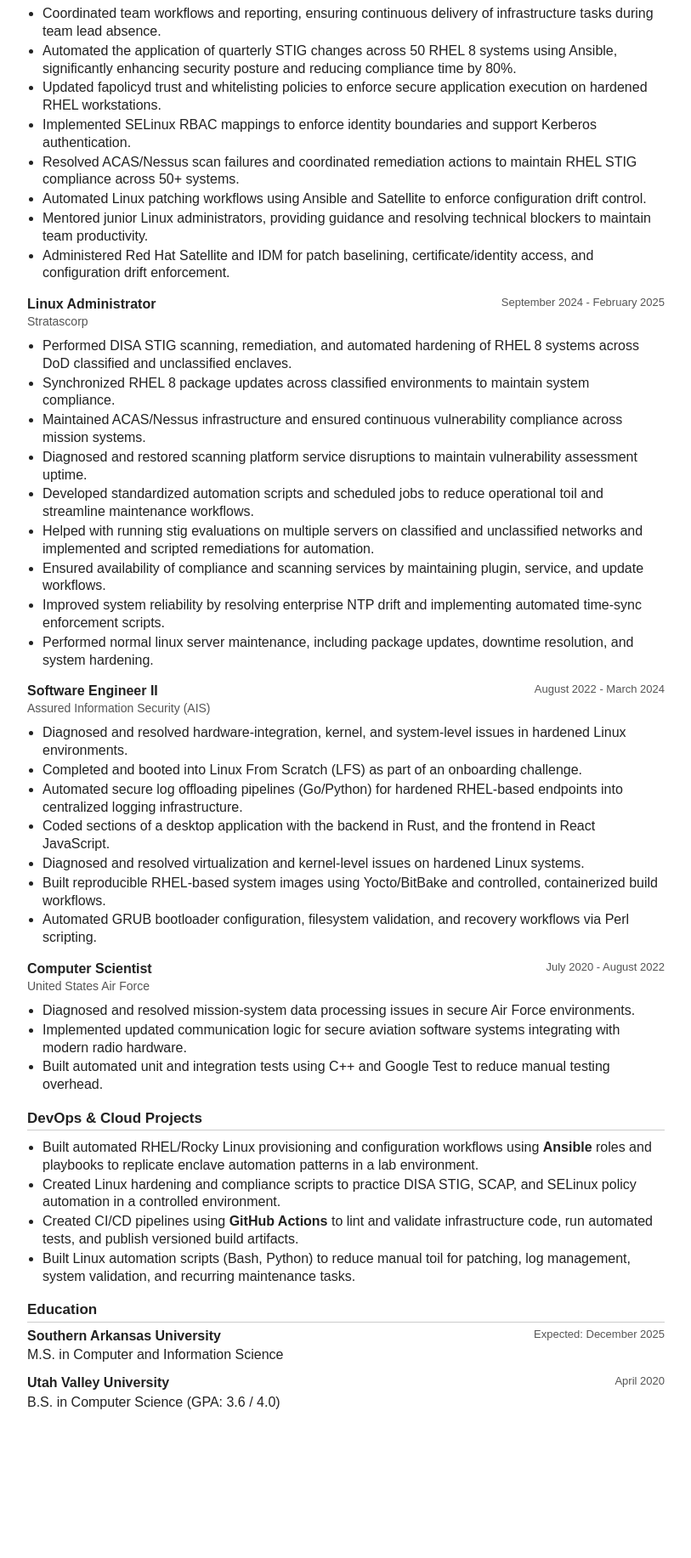
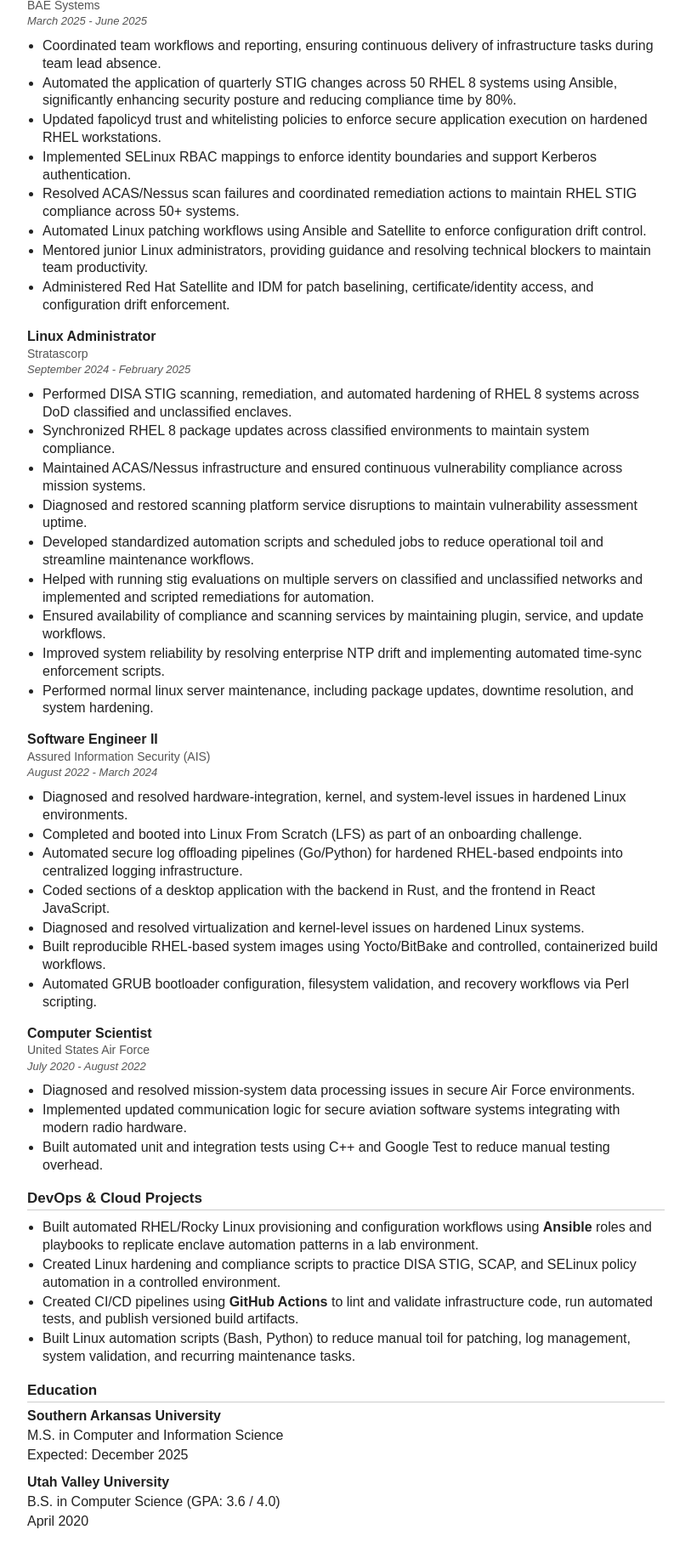
Before and after one commit to reedmcfadden/resume, a plain HTML site: page index.html in a window 1280 px wide. Shown: the part 956-2789 px from the top of the page at 85% size, without its empty margins (233-1046 px from the left). Before the commit the page ends 2649 px from the top, so only its background shows below. Drawn offline with Linux system fonts and the light colour scheme.

Commit message:
move dates underneath company, instead of right justified
Signed-off-by: Reed McFadden <reed.mcfadden@gmail.com>

```diff
--- a/index.html
+++ b/index.html
@@ -64,11 +64,12 @@
 }
 
 .dates {
-  float: right;
+  font-size: 13px;
+  font-style: italic;
   color: #555;
-  font-size: 13px;
-  margin-top: 0;
-  margin-bottom: 0;
+  margin: 0 0 6px 0;
+  padding: 0;
+  display: block;
 }
 
 .education-block {
@@ -79,7 +80,7 @@
 <body>
 
 <h1>Reed McFadden</h1>
-<div class="meta">TS/SCI • linkedin.com/in/reed-mcfadden • github.com/reedmcfadden • reedmcfadden.github.io/resume</div>
+<div class="meta">Active TS/SCI • linkedin.com/in/reed-mcfadden • github.com/reedmcfadden • reedmcfadden.github.io/resume</div>
 
 <h2>Summary</h2>
 <p><p>RHCE-certified Linux Engineer with TS/SCI clearance, specializing in secure RHEL enterprise environments, Linux automation, DISA STIG compliance, and classified infrastructure operations. Experienced with Ansible, Satellite/IDM, SELinux policy management, enclave patching workflows, and virtualization platforms. Focused on strengthening mission-critical systems through hardening, configuration automation, and reliable RHEL lifecycle management.</p>
@@ -99,9 +100,9 @@
 
 <h2>Experience</h2>
 
-<div class="dates">September 2025 – Present</div>
 <p class="job-title">Linux Systems and Integration Engineer</p>
 <p class="company">General Dynamics Mission Systems (GDMS)</p>
+<p class="dates">September 2025 – Present</div>
 <ul>
   <li>Configured and validated RHEL-based thick-client workstations according to program baselines and security requirements.</li>
   <li>Assisted with racking, cabling, and initial configuration of lab servers, network switches, and storage equipment for classified test environments.</li>
@@ -111,9 +112,9 @@
   <li>Participated in test automation planning sessions, contributing Linux requirements and validation criteria even though automation efforts were not fully adopted by the team.</li>
 </ul>
 
-<div class="dates">March 2025 - June 2025</div>
 <p class="job-title">Principal Systems Administrator</p>
 <p class="company">BAE Systems</p>
+<p class="dates">March 2025 - June 2025</p>
 <ul>
   <li>Coordinated team workflows and reporting, ensuring continuous delivery of infrastructure tasks during team lead absence.</li>
   <li>Automated the application of quarterly STIG changes across 50 RHEL 8 systems using Ansible, significantly enhancing security posture and reducing compliance time by 80%.</li>
@@ -125,9 +126,9 @@
   <li>Administered Red Hat Satellite and IDM for patch baselining, certificate/identity access, and configuration drift enforcement.</li>
 </ul>
 
-<div class="dates">September 2024 - February 2025</div>
 <p class="job-title">Linux Administrator</p>
 <p class="company">Stratascorp</p>
+<p class="dates">September 2024 - February 2025</p>
 <ul>
   <li>Performed DISA STIG scanning, remediation, and automated hardening of RHEL 8 systems across DoD classified and unclassified enclaves.</li>
   <li>Synchronized RHEL 8 package updates across classified environments to maintain system compliance.</li>
@@ -140,9 +141,9 @@
   <li>Performed normal linux server maintenance, including package updates, downtime resolution, and system hardening.</li>
 </ul>
 
-<div class="dates">August 2022 - March 2024</div>
 <p class="job-title">Software Engineer II</p>
 <p class="company">Assured Information Security (AIS)</p>
+<p class="dates">August 2022 - March 2024</p>
 <ul>
   <li>Diagnosed and resolved hardware-integration, kernel, and system-level issues in hardened Linux environments.</li>
   <li>Completed and booted into Linux From Scratch (LFS) as part of an onboarding challenge.</li>
@@ -153,9 +154,9 @@
   <li>Automated GRUB bootloader configuration, filesystem validation, and recovery workflows via Perl scripting.</li>
 </ul>
 
-<div class="dates">July 2020 - August 2022</div>
 <p class="job-title">Computer Scientist</p>
 <p class="company">United States Air Force</p>
+<p class="dates">July 2020 - August 2022</p>
 <ul>
   <li>Diagnosed and resolved mission-system data processing issues in secure Air Force environments.</li>
   <li>Implemented updated communication logic for secure aviation software systems integrating with modern radio hardware.</li>
@@ -171,16 +172,16 @@
 </ul>
 
 <h2>Education</h2>
-<div class="dates">Expected: December 2025</div>
 <div  class="education-block">
   <p><strong>Southern Arkansas University</strong></p>
   <p>M.S. in Computer and Information Science</p>
+  <p>Expected: December 2025</p>
 </div>
 
-<div class="dates">April 2020</div>
 <div  class="education-block">
   <p><strong>Utah Valley University</strong></p>
   <p>B.S. in Computer Science (GPA: 3.6 / 4.0)</p>
+  <p>April 2020</p>
 </div>
 
 </body>
```
